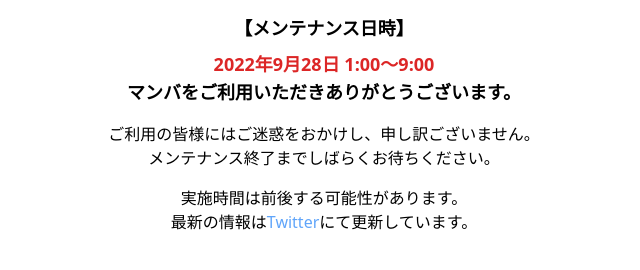
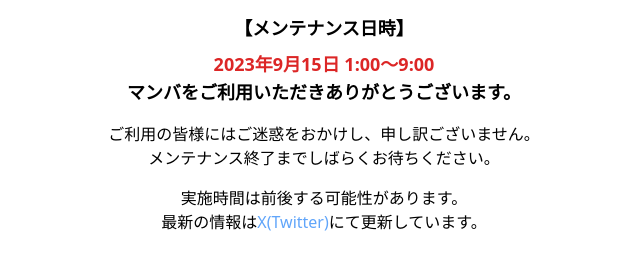
Before and after one commit to manba-inc/maintenance_page, a plain HTML site: page index.html in a window 1280 px wide. Shown: the part 300-570 px from the top of the page, without its empty margins (316-956 px from the left). Drawn offline with nearby package versions, Linux system fonts and the light colour scheme.

Commit message:
Update index.html

```diff
--- a/index.html
+++ b/index.html
@@ -12,13 +12,13 @@
     <h1 class="text-center text-2xl font-bold">ただいまメンテナンス中です</h1>
     <dl class="text-center text-lg font-bold mt-4">
       <dt>【メンテナンス日時】</dt>
-      <dd class="mt-2 text-red-600">2022年9月28日 1:00〜9:00</dd>
+      <dd class="mt-2 text-red-600">2023年9月15日 1:00〜9:00</dd>
       <p>マンバをご利用いただきありがとうございます。</p>
     </dl>
     <p class="text-center mt-4">ご利用の皆様にはご迷惑をおかけし、申し訳ございません。<br>メンテナンス終了までしばらくお待ちください。</p>
     <p class="text-center mt-4">
       実施時間は前後する可能性があります。<br>
-      最新の情報は<a class='text-blue-400' href="https://twitter.com/manba_co">Twitter</a>にて更新しています。<br>
+      最新の情報は<a class='text-blue-400' href="https://twitter.com/manba_co">X(Twitter)</a>にて更新しています。<br>
     </p>
     <hr>
   </div>
```
